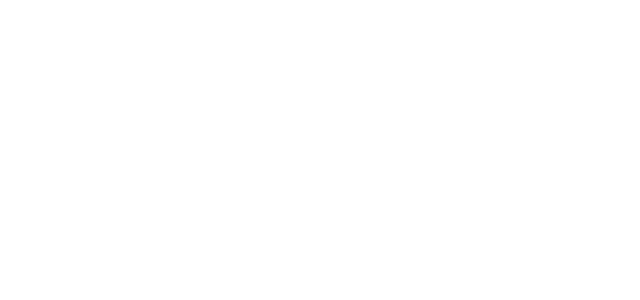
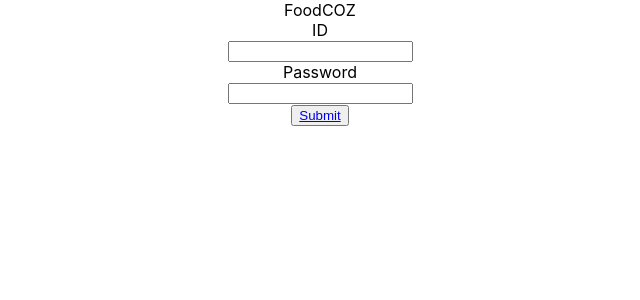
Before and after one commit to Panggundam00/FoodCOZ, a React (Create React App) app in the folder my-app/: page / in a window 1280 px wide. Shown: the top 300 px of the page, without its empty margins (320-960 px from the left). Built offline with nearby package versions, Linux system fonts and the light colour scheme.

Commit message:
add managePage

```diff
--- a/my-app/src/App.js
+++ b/my-app/src/App.js
@@ -1,10 +1,29 @@
 import React from 'react';
 import './App.css';
+import ManagePage from './nextPage/ManagePage'
 
 function App() {
   return (
     <div className="App">
+      <div>
+        <lebal>FoodCOZ</lebal>
+      </div>
 
+      <label>ID</label>
+
+      <div>
+        <input/>
+      </div>
+
+      <div>
+        <lebal>Password</lebal>
+      </div>
+
+      <div>
+        <input/>
+      </div>
+
+      <button><a href="/ManagePage">Submit</a></button>
     </div>
   );
 }
--- /dev/null
+++ b/my-app/src/nextPage/ManagePage.js
@@ -0,0 +1,13 @@
+import React, { Component } from 'react'
+
+export class ManagePage extends Component {
+    render() {
+        return (
+            <div>
+                <h1>this is ManagePage</h1>
+            </div>
+        )
+    }
+}
+
+export default ManagePage
```
Also changed, not shown: 1 other file (tests, documents, lock files or other folders).
